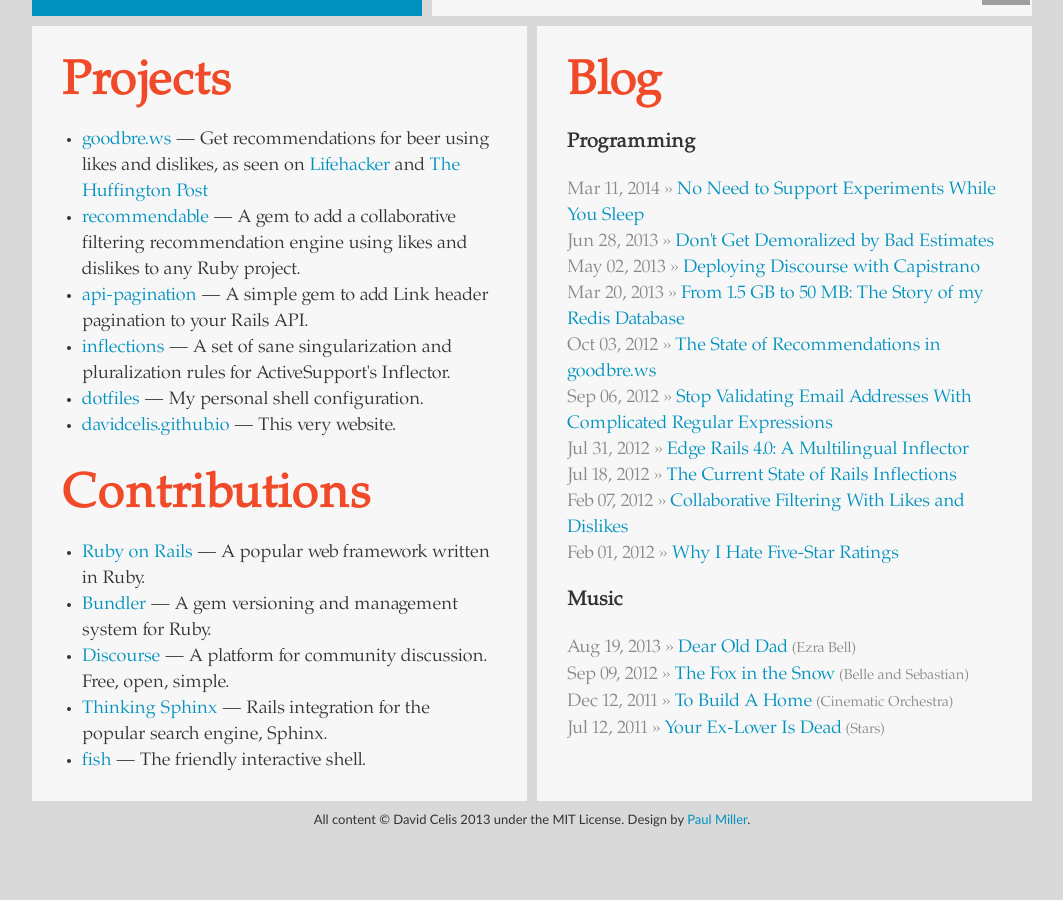
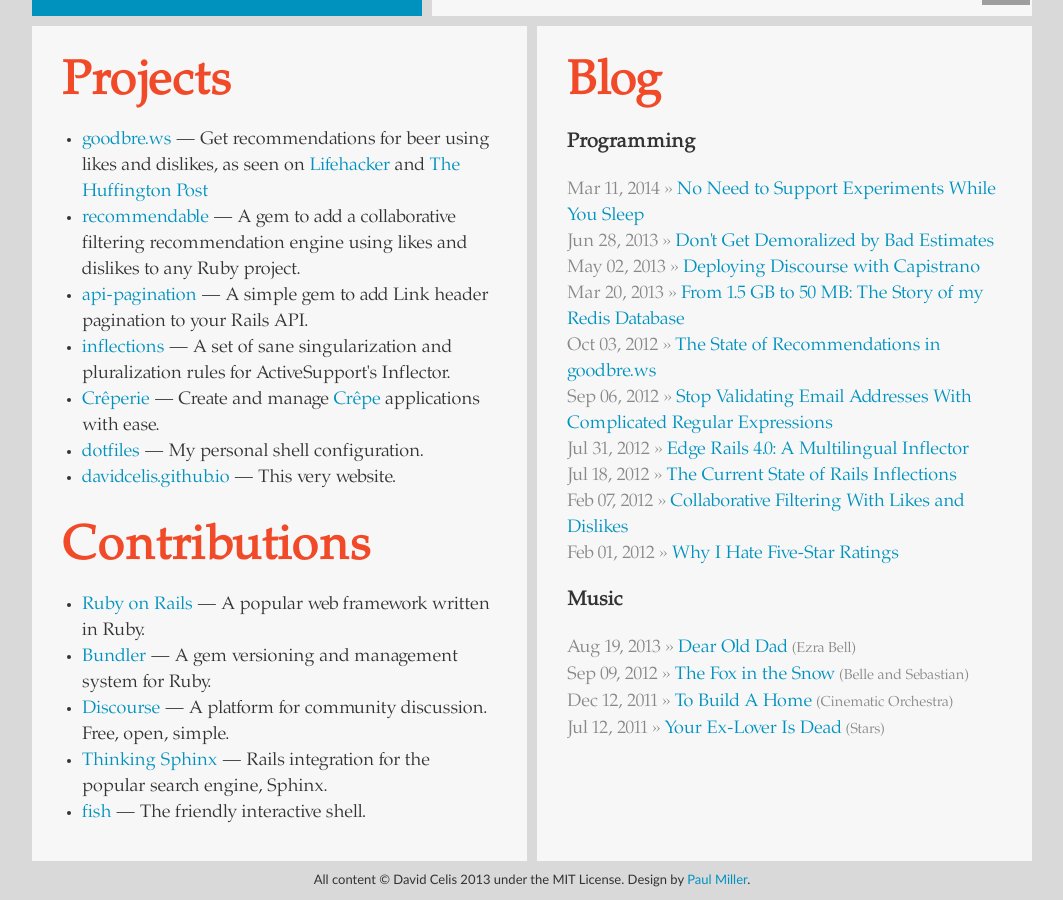
Before and after one commit to davidcelis/davidcelis.github.io, a Jekyll site: the page built from index.html, in a window 1280 px wide, cut to the strip 186-1086 px from the top of the page. Shown: the whole strip, without its empty margins (108-1171 px from the left). Built offline with Jekyll 4.4.1, drawn with Linux system fonts in a browser that asks for light colours; before the commit the page ends 1026 px from its top, so only the background shows below that; grey boxes are pictures that could not be loaded.

Commit message:
Add Creperie to projects
Signed-off-by: David Celis <me@davidcel.is>

```diff
--- a/_includes/projects.html
+++ b/_includes/projects.html
@@ -28,6 +28,13 @@
       inflections
     </a>
     — A set of sane singularization and pluralization rules for ActiveSupport's Inflector.
+  </li>
+
+  <li class="project">
+    <a href="http://github.com/davidcelis/creperie" rel="nofollow" target="_blank">
+      Crêperie
+    </a>
+    — Create and manage <a href="http://github.com/stephencelis/crepe" rel="nofollow" target="_blank">Crêpe</a> applications with ease.
   </li>
 
   <li class="project">
--- a/stylesheets/style.css
+++ b/stylesheets/style.css
@@ -206,7 +206,7 @@
 
 .half-cell {
   width: 435px;
-  height: 715px;
+  height: 775px;
 }
 
 .cell h1 {
```
